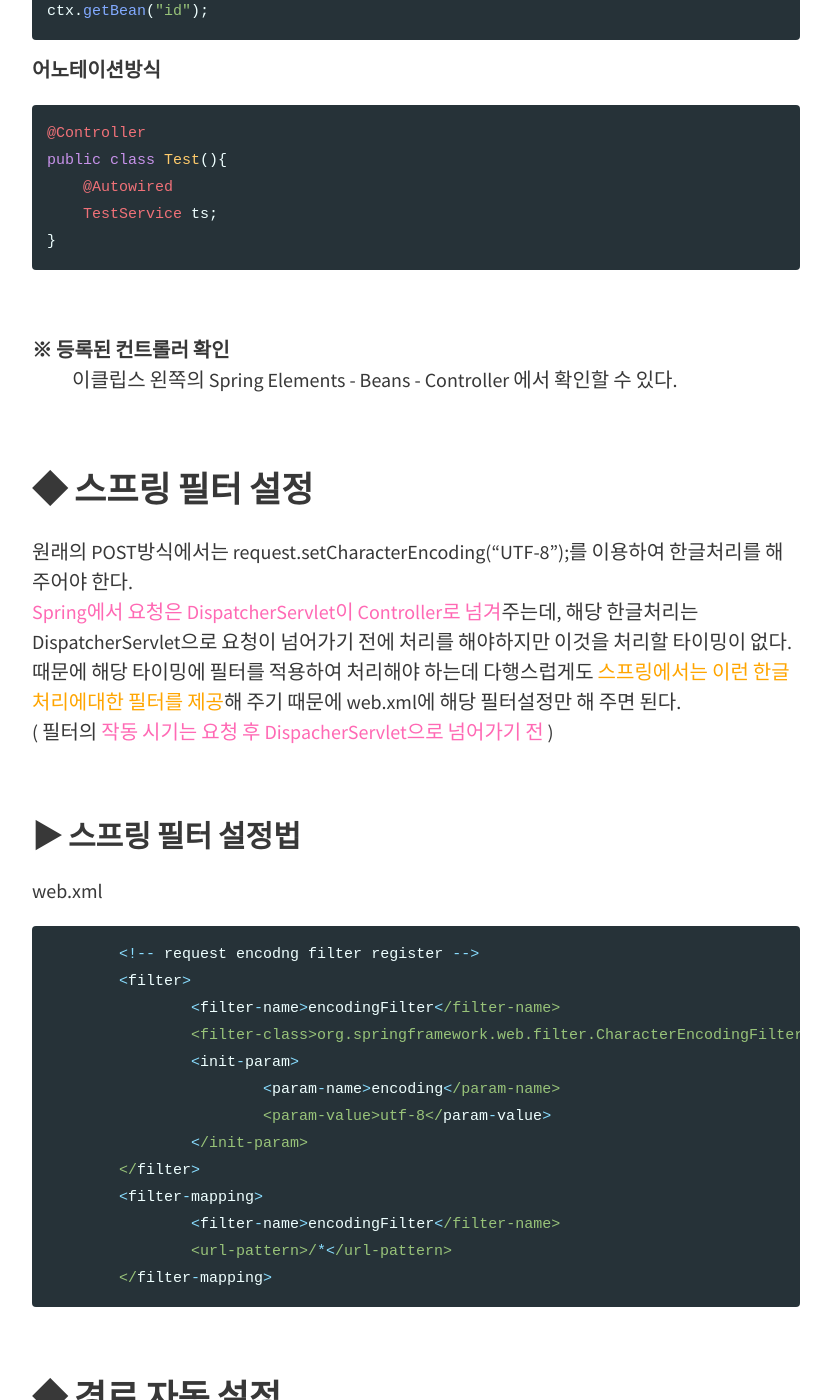
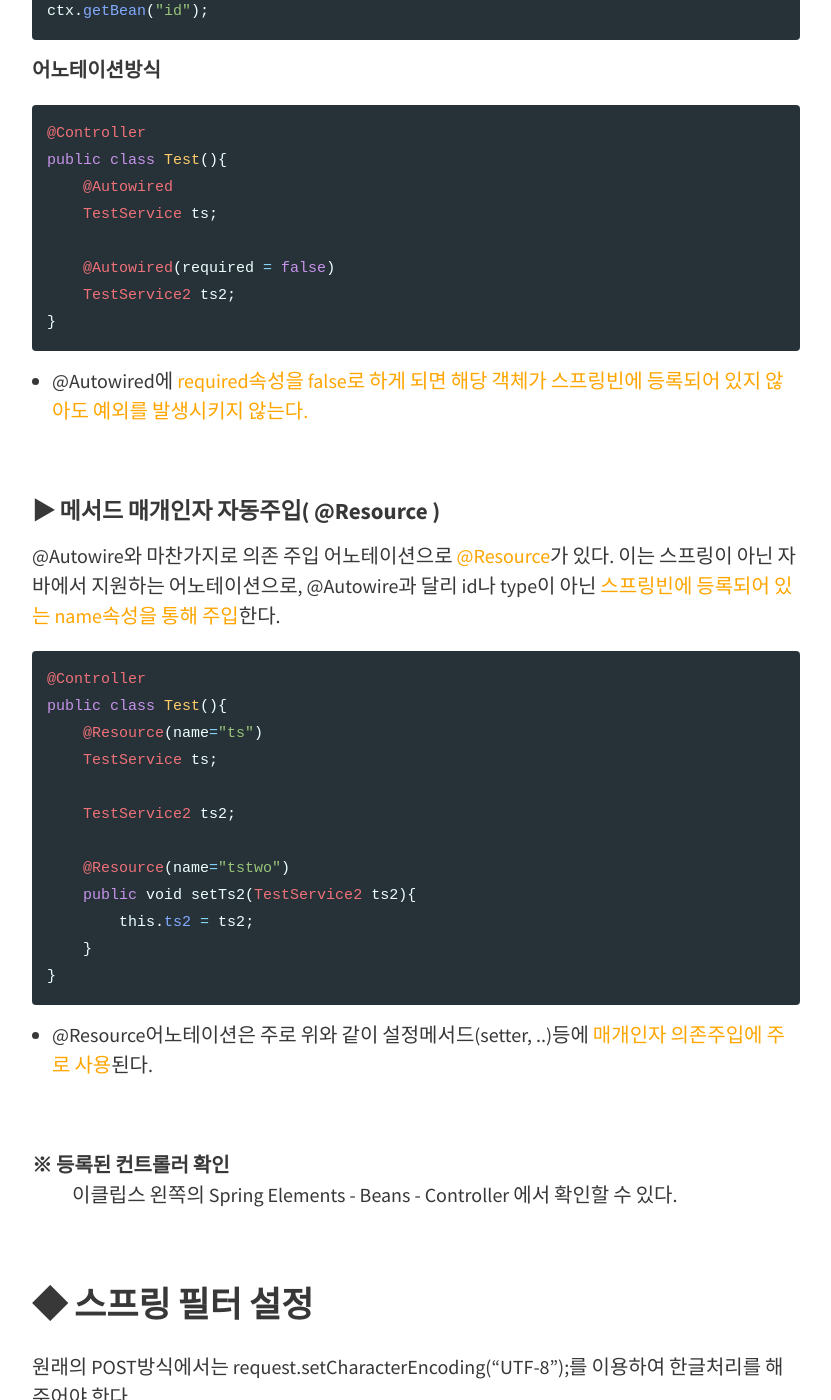
Before and after one commit to gunbin91/gunbin91.github.io, a Jekyll site: the page built from _posts/2019-09-20-spring_11_controller3.md, in a window 1280 px wide and 1400 px high, scrolled down 4854 px. Shown: the whole window, without its empty margins (224-1055 px from the left). Built offline with Jekyll 4.4.1, drawn with Linux system fonts in a browser that asks for light colours; comment, search, counter and statistics services are not loaded.

Commit message:
sprint_controller3 @Resource 수정추가

```diff
--- a/_posts/2019-09-20-spring_11_controller3.md
+++ b/_posts/2019-09-20-spring_11_controller3.md
@@ -146,8 +146,32 @@ ctx.getBean("id");
 public class Test(){
     @Autowired
     TestService ts;
+
+    @Autowired(required = false)
+    TestService2 ts2;
 }
 {% endhighlight %}
+- @Autowired에 <font color="orange">required속성을 false로 하게 되면 해당 객체가 스프링빈에 등록되어 있지 않아도 예외를 발생시키지 않는다.</font>
+
+<br/>
+
+#### ▶ 메서드 매개인자 자동주입( @Resource )
+@Autowire와 마찬가지로 의존 주입 어노테이션으로 <font color="orange">@Resource</font>가 있다. 이는 스프링이 아닌 자바에서 지원하는 어노테이션으로, @Autowire과 달리 id나 type이 아닌 <font color="orange">스프링빈에 등록되어 있는 name속성을 통해 주입</font>한다.
+{% highlight ruby %}
+@Controller
+public class Test(){
+    @Resource(name="ts")
+    TestService ts;
+
+    TestService2 ts2;
+
+    @Resource(name="tstwo")
+    public void setTs2(TestService2 ts2){
+        this.ts2 = ts2;
+    }
+}
+{% endhighlight %}
+- @Resource어노테이션은 주로 위와 같이 설정메서드(setter, ..)등에 <font color="orange">매개인자 의존주입에 주로 사용</font>된다.
 
 <br/>
 
```
